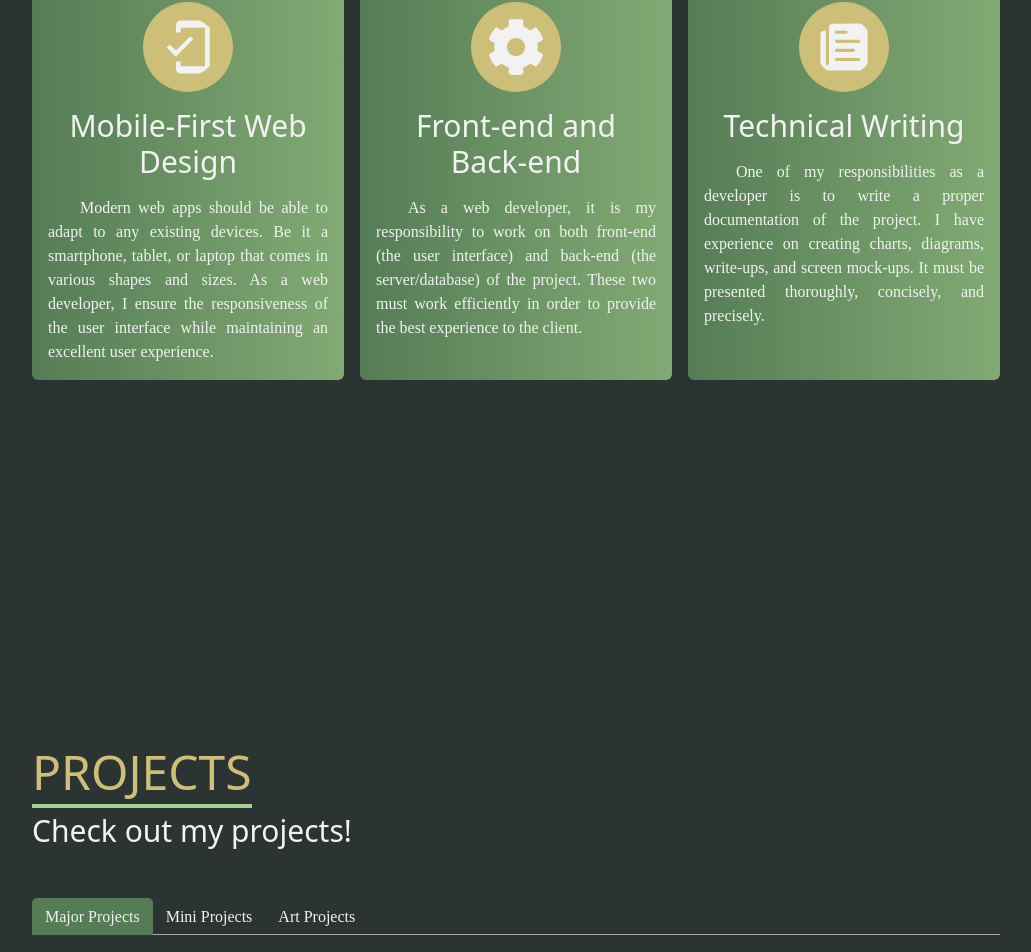
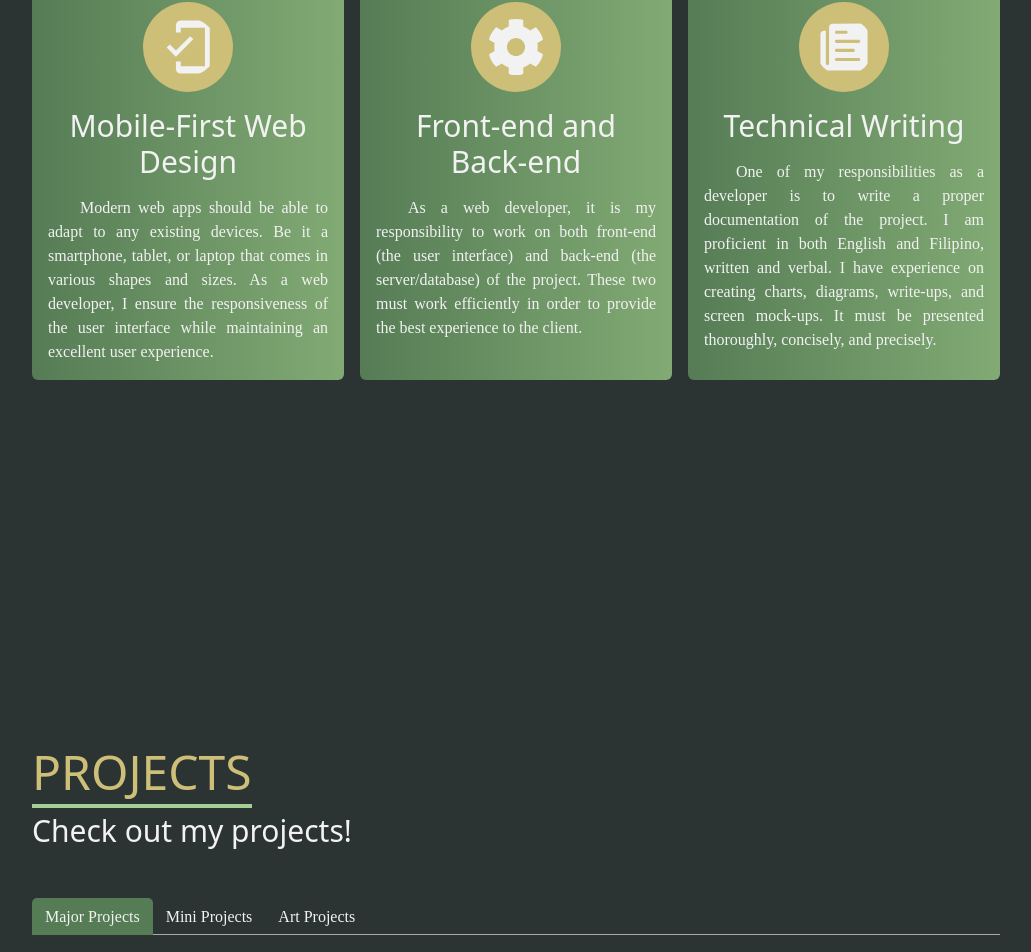
Before and after one commit to christiancvillaruz/portfolio, a React (Create React App) app: page / in a window 1280 px wide. Shown: the part 3750-4702 px from the top of the page, without its empty margins (124-1155 px from the left). Built offline with nearby package versions, Linux system fonts and the light colour scheme.

Commit message:
updated skills component

```diff
--- a/src/components/Skills.jsx
+++ b/src/components/Skills.jsx
@@ -129,7 +129,7 @@ const Skills = () => {
               </div>
               <h3 className="text-center font-bebas text-3xl pb-4">Technical Writing</h3>
               <p className="text-justify indent-8">
-                One of my responsibilities as a developer is to write a proper documentation of the project. I have experience on creating charts, diagrams, write-ups, and screen mock-ups. It must be presented thoroughly, concisely, and precisely.
+                One of my responsibilities as a developer is to write a proper documentation of the project. I am proficient in both English and Filipino, written and verbal. I have experience on creating charts, diagrams, write-ups, and screen mock-ups. It must be presented thoroughly, concisely, and precisely.
               </p>
             </div>
           </div>
```
